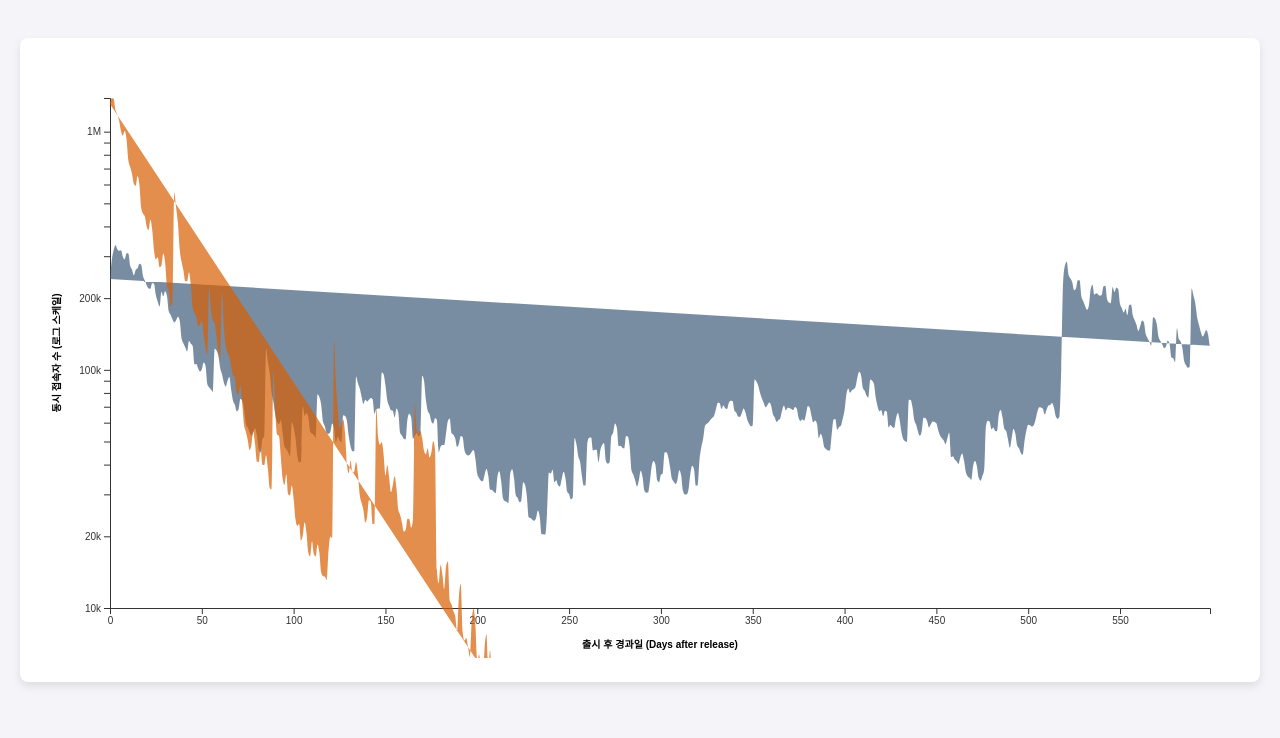
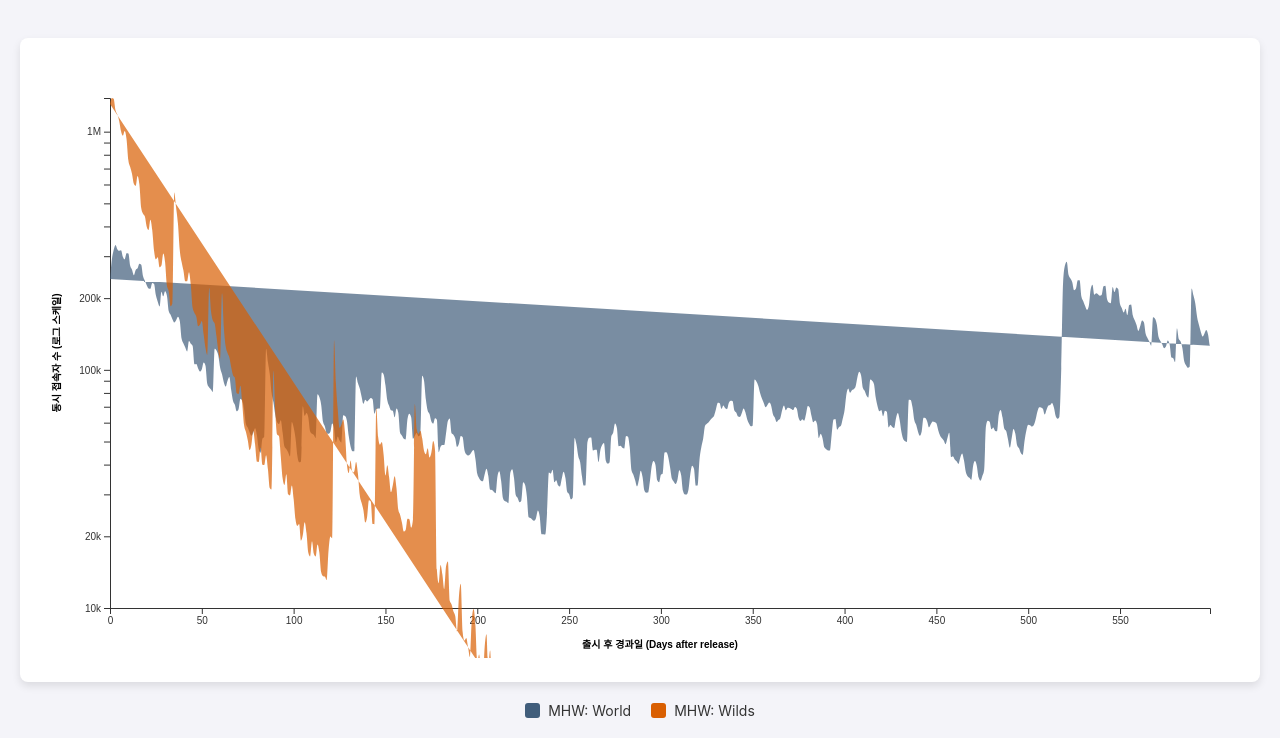
Before and after one commit to HappyHaeyo/DDONGGAME, a plain HTML site: page index.html in a window 1280 px wide. Shown: the part 62-800 px from the top of the page. Drawn offline with nearby package versions, Linux system fonts and the light colour scheme.

Commit message:
Update index.html

```diff
--- a/index.html
+++ b/index.html
@@ -1,10 +1,10 @@
 <!DOCTYPE html>
 <html lang="ko">
 <head>
-    <meta charset="UTF-8">
-    <meta name="viewport" content="width=device-width, initial-scale=1.0">
+  <meta charset="UTF-8" />
+  <meta name="viewport" content="width=device-width, initial-scale=1.0"/>
   <title>CSV Area Chart</title>
-    <link rel="stylesheet" href="style.css">
+  <link rel="stylesheet" href="style.css"/>
 </head>
 <body>
   <h1>Data Visualization: World vs Wilds</h1>
@@ -12,6 +12,15 @@
     <svg id="area-chart"></svg>
   </div>
 
+  <div id="legend">
+    <div class="legend-item">
+      <span class="color-box" style="background:#405d7b"></span> MHW: World
+    </div>
+    <div class="legend-item">
+      <span class="color-box" style="background:#d95f02"></span> MHW: Wilds
+    </div>
+  </div>
+
   <script src="https://d3js.org/d3.v7.min.js"></script>
   <script src="script.js"></script>
 </body>
```
Lines whose indentation alone changed are shown as unchanged.
